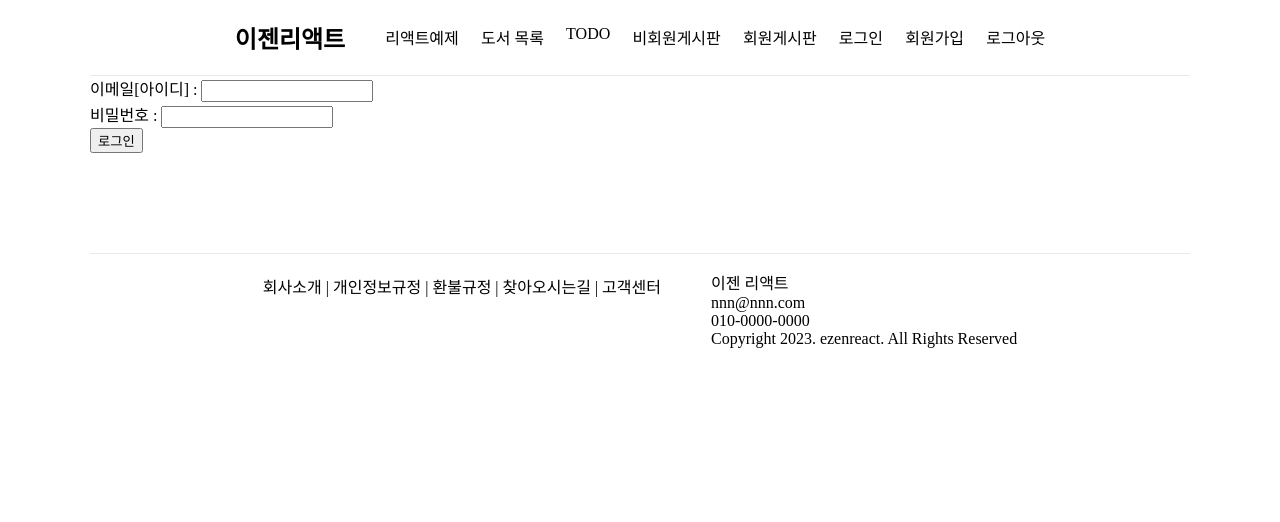
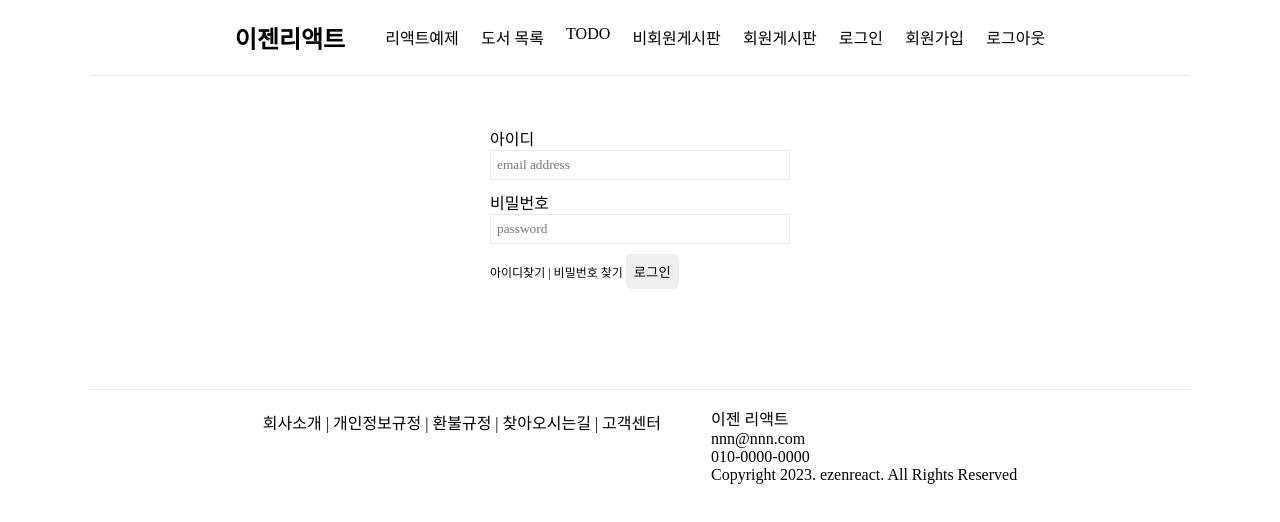
Before and after one commit to kimsundae/ezen_webspring, a React (Create React App) app in the folder src/main/reactapp/: page /login in a window 1280 px wide. Shown: the top 522 px of the page. Built offline with nearby package versions, Linux system fonts and the light colour scheme; a web font is replaced by a local one.

Commit message:
12:20 AXIOS Spring과 통신 학습, CORS policy 학습

```diff
--- /dev/null
+++ b/src/main/reactapp/src/component/css/Login.css
@@ -0,0 +1,25 @@
+.formWrap{
+    margin-top: 50px;
+    text-align: center;
+}
+.idBox{
+    margin-bottom: 10px;
+}
+.pwBox{
+    margin-bottom: 70px;
+}
+.memail , .mpassword{
+    padding: 6px;
+    border: none;
+    border-bottom: 1px solid #e8e8e8;
+    outline: none;
+}
+.loginBtn{
+    border: none;
+    padding: 8px;
+    border-radius: 5px;
+    box-shadow: #282c34;
+}
+.findBox{
+    font-size: 12px;
+}
--- /dev/null
+++ b/src/main/reactapp/src/component/css/Signup.css
@@ -0,0 +1,24 @@
+.formWrap{
+
+    margin: 50px auto;
+    width:300px;
+}
+
+.formWrap div{
+    margin-bottom: 10px;
+    text-align: left;
+}
+.formWrap div input{
+    padding: 6px;
+    border: 1px solid #e8e8e8;
+    outline: none;
+    width: 100%;
+}
+.formWrap .signup{
+    border: none;
+    padding: 8px;
+    border-radius: 5px;
+    box-shadow: #282c34;
+    background-color: #282c34;
+    color: white;
+}
--- a/src/main/reactapp/src/component/member/Login.js
+++ b/src/main/reactapp/src/component/member/Login.js
@@ -1,10 +1,37 @@
+import styles from '../css/Login.css'
+import {Link} from "react-router-dom";
+import axios from "axios";
+export default function Login( props ){
+    // 로그인 버튼을 클릭했을 때
+    function onLogin(e){
+        // 2. axios를 이용한 Restful api로 spring Controller 데이터 전달
+            // 3. 데이터구성
+            let info = {
+                memail : document.querySelector('.memail').value,
+                mpassword: document.querySelector('.mpassword').value
+            }
+        // 4. !! Axios 통신 [ Spring CONTROOLER 매핑 확인 후 ]
+        axios
+            .post('http://localhost:80/member/login',info)
+            .then( r=> { console.log(r);
+                alert(r.data)
+            })
+        // CORS policy 오류 발생 해결방안
+            // - 스프링 controller 클래스 @
+    }
 
-export default function Login( props ){
     return(<>
-        <form>
-            이메일[아이디] : <input type={'text'}/><br/>
-            비밀번호 : <input type={"password"}/><br/>
-            <button type={'button'}>로그인</button>
+        <form className={'formWrap'}>
+            <div className={'idBox'}>
+                아이디  <input type={'text'} placeholder={'email address'} className={'memail'}/>
+            </div>
+            <div className={'pwBox'}>
+                비밀번호  <input type={"password"} placeholder={'password'} className={'mpassword'}/>
+            </div>
+            <div className={'findBox'}>
+                <Link to={''}>아이디찾기 |</Link><Link to={''}> 비밀번호 찾기 </Link>
+                <button onClick={onLogin} type={'button'} className={'loginBtn'}>로그인</button>
+            </div>
         </form>
     </>)
 }
--- a/src/main/reactapp/src/component/member/Signup.js
+++ b/src/main/reactapp/src/component/member/Signup.js
@@ -1,13 +1,29 @@
 
+import styles from '../css/Signup.css'
 export default function Signup( props ){
+    // 1. 회원가입 버튼을 클릭했을 때
+    const onSignup = (e) => {
+        console.log(e)
+    }
+
     return(<>
-        <form>
-            이메일[아이디] : <input type={'text'}/><br/>
-            비밀번호 : <input type={"password"}/><br/>
-            비밀번호 확인 : <input type={"password"}/><br/>
-            이름 : <input type={'text'}/><br/>
-            전화번호 : <input type={'text'}/><br/>
-            <button type={'button'}>회원가입</button>
+        <form className={"formWrap"}>
+            <div>
+                 <div>이메일[아이디]</div>  <input type={'text'} placeholder={'@포함 7~30글자'} className={'memail'}/>
+            </div>
+            <div>
+                <div>비밀번호</div>  <input type={"password"} placeholder={'특수문자 조합 5~30글자'}/>
+            </div>
+            <div>
+                <div>비밀번호 확인</div>  <input type={"password"} placeholder={'특수문자 조합 5~30글자'}/>
+            </div>
+            <div>
+                <div>이름</div>  <input type={'text'} placeholder={'이름'} className={'mname'}/>
+            </div>
+            <div>
+                <div>전화번호</div>  <input type={'text'} placeholder={'전화번호'} className={'mphone'}/>
+            </div>
+            <button type={'button'} onClick={onSignup} className={'signup'}>회원가입</button>
         </form>
     </>)
 }
```
Also changed, not shown: 1 other file (tests, documents, lock files or other folders).
